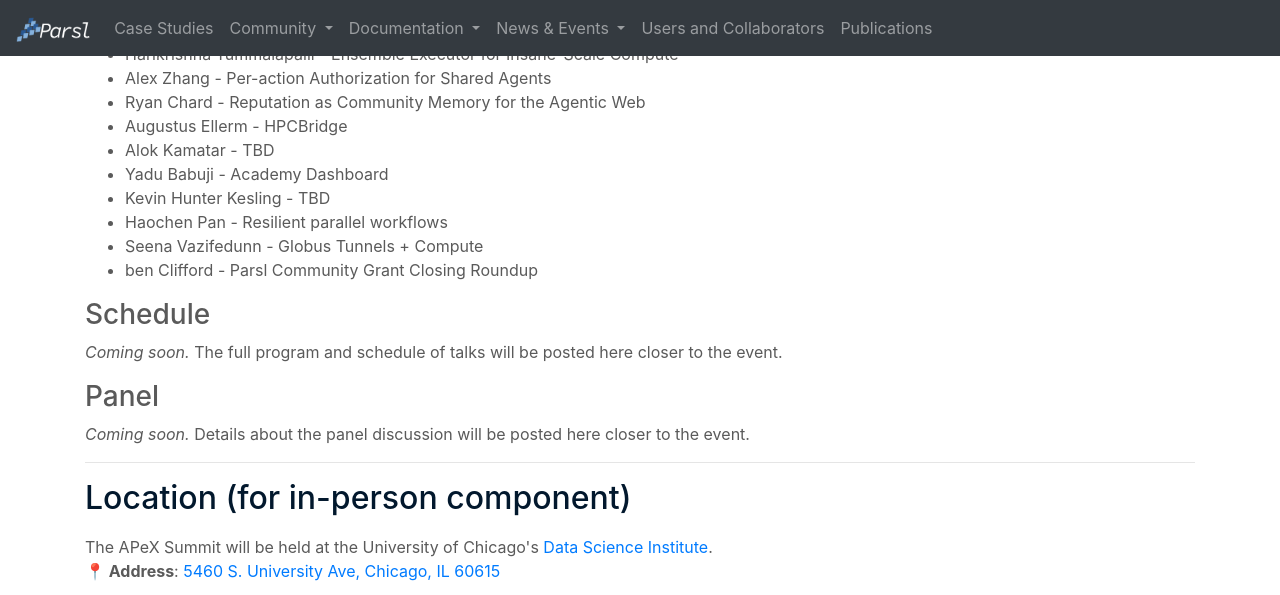
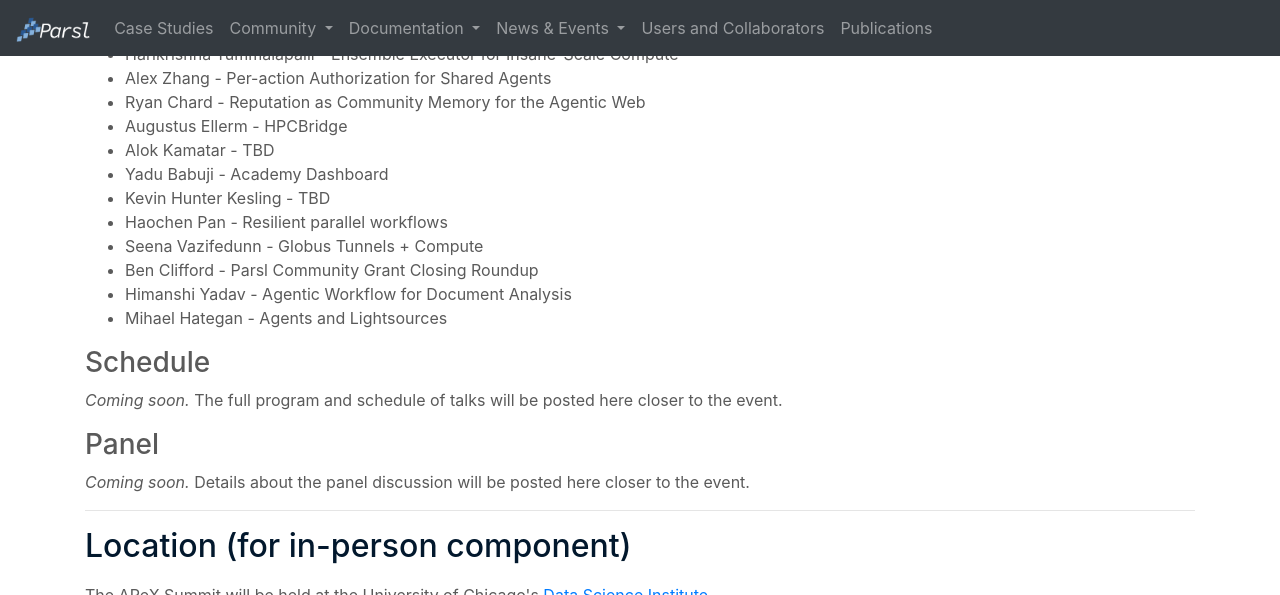
Before and after one commit to Parsl/parsl.github.io, a Jekyll site: the page built from parslfest/apex2026.html, in a window 1280 px wide and 900 px high, scrolled down 1074 px, cut to the strip 0-595 px from the top of the window. Built offline with Jekyll 4.4.1, drawn with Linux system fonts in a browser that asks for light colours.

Commit message:
Update apex2026.html

```diff
--- a/parslfest/apex2026.html
+++ b/parslfest/apex2026.html
@@ -85,7 +85,9 @@
 		<li>Kevin Hunter Kesling - TBD</li>
 	    <li>Haochen Pan - Resilient parallel workflows</li>
 		<li>Seena Vazifedunn - Globus Tunnels + Compute</li>
-		<li>ben Clifford - Parsl Community Grant Closing Roundup</li>
+		<li>Ben Clifford - Parsl Community Grant Closing Roundup</li>
+		<li>Himanshi Yadav - Agentic Workflow for Document Analysis</li>
+		<li>Mihael Hategan - Agents and Lightsources</li>
 	</ul>
 
 	<h3>Schedule</h3>
```
